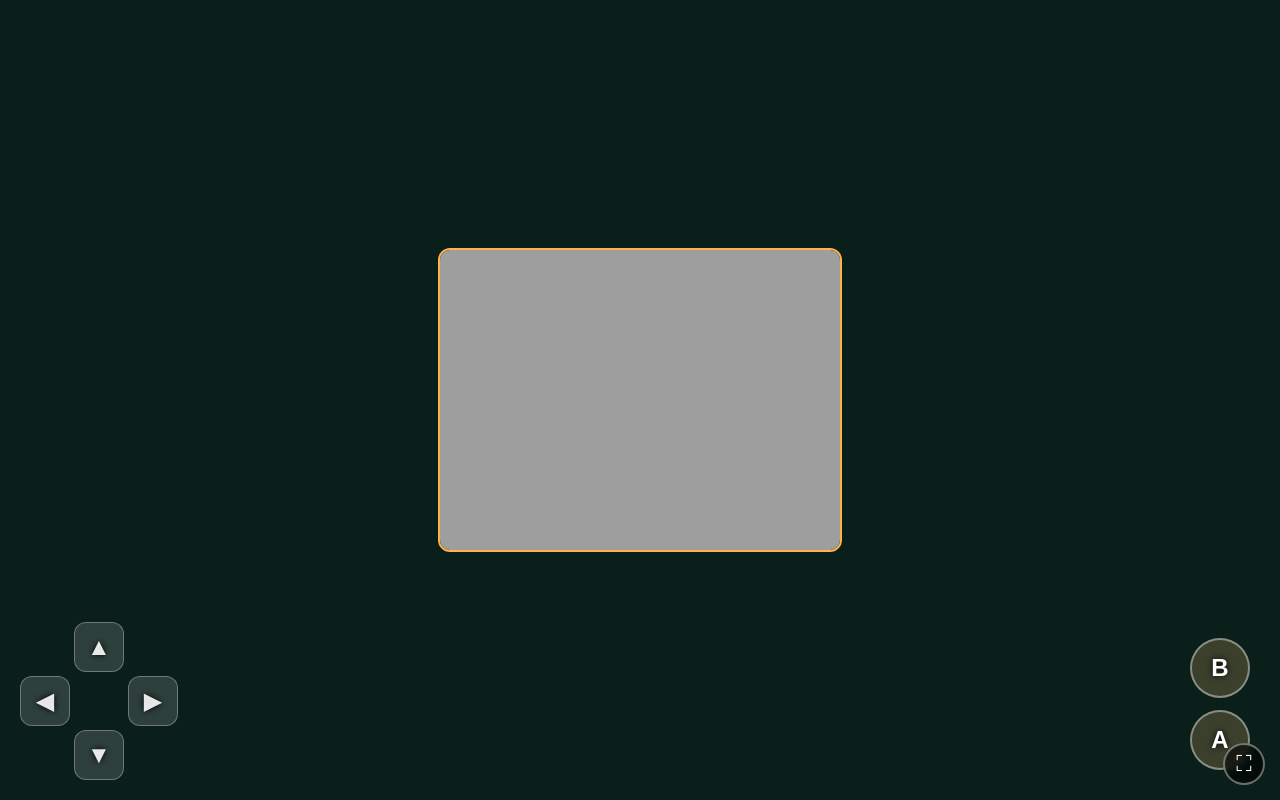
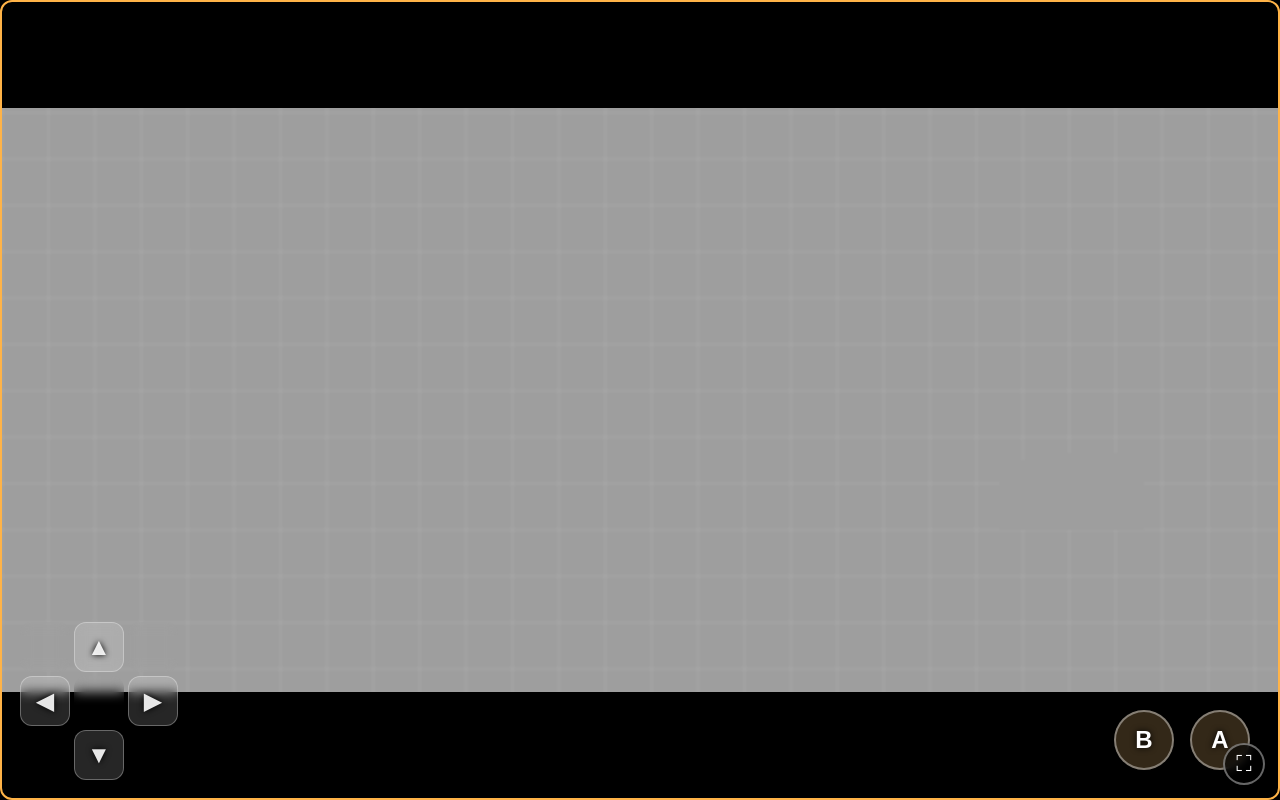
Before and after one commit to jeroviana/Feliz-cumple-mi-amor, a plain HTML site: page index.html in a window 1280 px wide. Drawn offline with Linux system fonts and the light colour scheme.

Commit message:
Eliminación de margenes

```diff
--- a/index.html
+++ b/index.html
@@ -14,7 +14,7 @@
             -webkit-touch-callout: none;
         }
         body {
-            background: #0a1f1a;
+            background: #000;
             display: flex;
             justify-content: center;
             align-items: center;
@@ -36,8 +36,8 @@
             border: 2px solid #ffb347;
             border-radius: 12px;
             image-rendering: crisp-edges;
-            max-width: 100%;
-            max-height: 100%;
+            width: 100%;
+            height: 100%;
             object-fit: contain;
             background: black;
         }
@@ -60,6 +60,7 @@
             cursor: pointer;
             z-index: 20;
             transition: 0.2s;
+            touch-action: manipulation;
         }
         #fullscreen-btn:hover {
             background: rgba(255,255,255,0.3);
@@ -94,7 +95,7 @@
             justify-content: center;
             cursor: pointer;
             transition: 0.05s;
-            touch-action: manipulation;
+            touch-action: none;
             -webkit-tap-highlight-color: transparent;
         }
         .dpad button:active {
@@ -111,9 +112,8 @@
             bottom: 30px;
             right: 30px;
             display: flex;
-            flex-direction: column;
-            align-items: flex-end;
-            gap: 12px;
+            flex-direction: row;   /* ahora horizontal */
+            gap: 16px;
             pointer-events: auto;
         }
         .action-btns button {
@@ -129,12 +129,25 @@
             text-shadow: 0 0 6px black;
             cursor: pointer;
             transition: 0.05s;
-            touch-action: manipulation;
+            touch-action: none;
             -webkit-tap-highlight-color: transparent;
         }
         .action-btns button:active {
             background: rgba(255,200,120,0.5);
             transform: scale(0.9);
+        }
+        /* Indicador de celda (debug) */
+        #cell-indicator {
+            position: absolute;
+            background: rgba(0,0,0,0.8);
+            color: white;
+            padding: 4px 10px;
+            border-radius: 20px;
+            font-size: 14px;
+            pointer-events: none;
+            z-index: 30;
+            display: none;
+            transform: translate(-50%, -50%);
         }
     </style>
 </head>
@@ -142,6 +155,7 @@
 <div id="game-container">
     <canvas id="gameCanvas"></canvas>
     <button id="fullscreen-btn" title="Pantalla completa">⛶</button>
+    <div id="cell-indicator"></div>
     <div class="touch-controls">
         <div class="dpad" id="dpad">
             <button class="empty"></button>
@@ -165,12 +179,33 @@
     (function() {
         const canvas = document.getElementById('gameCanvas');
         const ctx = canvas.getContext('2d');
+        const cellIndicator = document.getElementById('cell-indicator');
 
-        // ==================== IMAGEN DE FONDO ====================
+        // ==================== CONFIGURACIÓN ====================
+        const DEBUG = true;   // modo debug (para mapear celdas)
+
+        // Dimensiones lógicas del canvas (ventana visible)
+        const VIEW_WIDTH = 550;
+        const VIEW_HEIGHT = 252;
+
+        // Dimensiones del mapa (más grande que la vista)
+        const MAP_WIDTH = 1100;   // el doble de ancho
+        const MAP_HEIGHT = 504;   // el doble de alto
+
+        const CELL_SIZE = 20;          // celdas pequeñas
+        const MOVE_DURATION = 250;    // ms por paso
+        const ANIM_FRAME_DURATION = 150;
+
+        const JAVI_DRAW_WIDTH = 44;
+        const JAVI_DRAW_HEIGHT = 70;
+        const SOL_DRAW_WIDTH = 40;
+        const SOL_DRAW_HEIGHT = 63;
+        const VERTICAL_OFFSET_SOL = 0;
+
+        // ==================== IMÁGENES ====================
         const fondo = new Image();
         fondo.src = 'https://i.postimg.cc/BnqYsmvg/Habitacion-diminuta.png';
 
-        // ==================== SPRITES ====================
         const SPRITE_URLS = {
             javiFrente: 'https://i.postimg.cc/s2ZVkrzx/JAVIF.png',
             javiFrenteCaminando: 'https://i.postimg.cc/cJ8spSW6/JAVIFC-(2).png',
@@ -196,29 +231,19 @@
             loadedImages[key] = img;
         });
 
-        // ==================== DIMENSIONES ====================
-        const CELL_SIZE = 20;                 // celdas más pequeñas
-        const MOVE_DURATION = 250;           // ms por paso (más lento)
-        const ANIM_FRAME_DURATION = 150;     // alternancia de sprites
-        const JAVI_DRAW_WIDTH = 44;
-        const JAVI_DRAW_HEIGHT = 70;
-        const SOL_DRAW_WIDTH = 40;
-        const SOL_DRAW_HEIGHT = 63;
-        const VERTICAL_OFFSET_SOL = 0;
+        // ==================== ESTADO ====================
+        let COLS = Math.floor(MAP_WIDTH / CELL_SIZE);   // 55
+        let ROWS = Math.floor(MAP_HEIGHT / CELL_SIZE);  // 25
 
-        let COLS, ROWS;
+        let camera = { x: 0, y: 0 };
         let gameReady = false;
 
-        // Cámara (preparada para scroll, aunque ahora el mapa = canvas)
-        let camera = { x: 0, y: 0 };
-        let mapWidth, mapHeight;   // se igualan al tamaño del fondo
-
-        // Colisiones (por ahora vacías)
+        // Colisiones (vacías de momento)
         let collisionRects = [];
 
-        // ==================== ESTADO ====================
+        // Javi y Sol
         let javi = {
-            col: 13, row: 6,
+            col: 27, row: 12,   // centro aproximado del mapa
             faceDir: 'frente',
             moving: false,
             stepFrame: 0,
@@ -227,7 +252,7 @@
             moveStartTime: 0
         };
         let sol = {
-            col: 12, row: 6,
+            col: 26, row: 12,
             faceDir: 'frente',
             moving: false,
             stepFrame: 0,
@@ -314,12 +339,33 @@
         }
 
         function updateCamera() {
-            // Centrar cámara en Javi (en píxeles)
-            let targetX = javi.col * CELL_SIZE + CELL_SIZE/2 - canvas.width/2;
-            let targetY = javi.row * CELL_SIZE + CELL_SIZE/2 - canvas.height/2;
+            // Margen: 4 celdas = 80 píxeles desde el borde de la vista
+            const margin = 4 * CELL_SIZE;   // 80 px
+
+            // Posición central deseada (en píxeles del mundo)
+            const javiCenterX = javi.col * CELL_SIZE + CELL_SIZE/2;
+            const javiCenterY = javi.row * CELL_SIZE + CELL_SIZE/2;
+
+            // La cámara intenta mantener a Javi dentro de un rectángulo interior
+            let targetCamX = javiCenterX - VIEW_WIDTH/2;
+            let targetCamY = javiCenterY - VIEW_HEIGHT/2;
+
+            // Aplicar margen: si Javi está cerca del borde izquierdo de la vista, la cámara se mueve
+            if (javiCenterX - camera.x < margin) {
+                targetCamX = javiCenterX - margin;
+            } else if (javiCenterX - camera.x > VIEW_WIDTH - margin) {
+                targetCamX = javiCenterX - (VIEW_WIDTH - margin);
+            }
+
+            if (javiCenterY - camera.y < margin) {
+                targetCamY = javiCenterY - margin;
+            } else if (javiCenterY - camera.y > VIEW_HEIGHT - margin) {
+                targetCamY = javiCenterY - (VIEW_HEIGHT - margin);
+            }
+
             // Limitar a los bordes del mapa
-            camera.x = Math.max(0, Math.min(targetX, mapWidth - canvas.width));
-            camera.y = Math.max(0, Math.min(targetY, mapHeight - canvas.height));
+            camera.x = Math.max(0, Math.min(targetCamX, MAP_WIDTH - VIEW_WIDTH));
+            camera.y = Math.max(0, Math.min(targetCamY, MAP_HEIGHT - VIEW_HEIGHT));
         }
 
         function updateAnimation(ch, now) {
@@ -340,11 +386,36 @@
         // ==================== DIBUJO ====================
         function drawBackground() {
             if (fondo.complete && fondo.naturalWidth > 0) {
-                // Dibujar el fondo desplazado según la cámara
-                ctx.drawImage(fondo, -camera.x, -camera.y);
+                // Dibujar la imagen escalada al tamaño del mapa
+                ctx.drawImage(fondo, -camera.x, -camera.y, MAP_WIDTH, MAP_HEIGHT);
             } else {
                 ctx.fillStyle = '#2d6a4f';
-                ctx.fillRect(0, 0, canvas.width, canvas.height);
+                ctx.fillRect(0, 0, VIEW_WIDTH, VIEW_HEIGHT);
+            }
+            // Si debug, mostrar colisiones (si las hay) y grilla
+            if (DEBUG) {
+                // Grilla tenue
+                ctx.strokeStyle = 'rgba(255,255,255,0.15)';
+                ctx.lineWidth = 0.5;
+                for (let c = 0; c <= COLS; c++) {
+                    const x = c * CELL_SIZE - camera.x;
+                    ctx.beginPath();
+                    ctx.moveTo(x, 0);
+                    ctx.lineTo(x, VIEW_HEIGHT);
+                    ctx.stroke();
+                }
+                for (let r = 0; r <= ROWS; r++) {
+                    const y = r * CELL_SIZE - camera.y;
+                    ctx.beginPath();
+                    ctx.moveTo(0, y);
+                    ctx.lineTo(VIEW_WIDTH, y);
+                    ctx.stroke();
+                }
+                // Colisiones
+                ctx.fillStyle = 'rgba(255,0,0,0.2)';
+                for (let r of collisionRects) {
+                    ctx.fillRect(r.x - camera.x, r.y - camera.y, r.w, r.h);
+                }
             }
         }
 
@@ -354,7 +425,6 @@
             if (ch.moving) key += (ch.stepFrame % 2 === 0) ? '' : 'Caminando';
             const img = loadedImages[key];
 
-            // Posición en el mundo (relativa a la cámara)
             let worldX, worldY;
             if (ch.moving) {
                 const now = performance.now();
@@ -385,6 +455,31 @@
             }
         }
 
+        // ==================== DEBUG: CLIC PARA CELDA ====================
+        canvas.addEventListener('click', (e) => {
+            if (!DEBUG || !gameReady) return;
+            const rect = canvas.getBoundingClientRect();
+            const scaleX = VIEW_WIDTH / rect.width;   // relación entre canvas lógico y CSS
+            const scaleY = VIEW_HEIGHT / rect.height;
+            const clickX = (e.clientX - rect.left) * scaleX;
+            const clickY = (e.clientY - rect.top) * scaleY;
+
+            // Coordenadas del mundo
+            const worldX = clickX + camera.x;
+            const worldY = clickY + camera.y;
+            const col = Math.floor(worldX / CELL_SIZE);
+            const row = Math.floor(worldY / CELL_SIZE);
+
+            // Mostrar indicador
+            cellIndicator.style.display = 'block';
+            cellIndicator.style.left = (e.clientX - rect.left) + 'px';
+            cellIndicator.style.top = (e.clientY - rect.top) + 'px';
+            cellIndicator.textContent = `${col},${row}`;
+            setTimeout(() => { cellIndicator.style.display = 'none'; }, 1500);
+
+            console.log(`Celda: col=${col}, row=${row} (x=${worldX.toFixed(0)}, y=${worldY.toFixed(0)})`);
+        });
+
         // ==================== BUCLE ====================
         let lastAnimFrame = 0;
         function loop(now) {
@@ -400,7 +495,7 @@
                 tryMoveJavi();
             }
 
-            ctx.clearRect(0, 0, canvas.width, canvas.height);
+            ctx.clearRect(0, 0, VIEW_WIDTH, VIEW_HEIGHT);
             drawBackground();
             drawChar(javi, false);
             drawChar(sol, true);
@@ -409,21 +504,16 @@
         }
 
         // ==================== INICIALIZACIÓN ====================
-        fondo.onload = () => {
-            canvas.width = fondo.naturalWidth;   // 550
-            canvas.height = fondo.naturalHeight; // 252
-            mapWidth = canvas.width;
-            mapHeight = canvas.height;
-            COLS = Math.floor(mapWidth / CELL_SIZE);
-            ROWS = Math.floor(mapHeight / CELL_SIZE);
-            // Colocar a Javi en el centro del mapa
-            javi.col = Math.floor(COLS / 2);
-            javi.row = Math.floor(ROWS / 2) + 1;
-            sol.col = javi.col - 1;
-            sol.row = javi.row;
-            updateCamera();
-            gameReady = true;
-        };
+        canvas.width = VIEW_WIDTH;
+        canvas.height = VIEW_HEIGHT;
+
+        // Posicionar a Javi en el centro del mapa grande
+        javi.col = Math.floor(COLS / 2);
+        javi.row = Math.floor(ROWS / 2);
+        sol.col = javi.col - 1;
+        sol.row = javi.row;
+        updateCamera();
+        gameReady = true;
 
         // ==================== CONTROLES TÁCTILES ====================
         function setupTouchControls() {
@@ -435,9 +525,9 @@
             const btnB = document.getElementById('btnB');
 
             function addDirBtn(btn, dx, dy) {
-                let interval;
                 btn.addEventListener('pointerdown', (e) => {
                     e.preventDefault();
+                    e.stopPropagation();
                     activeDir.dx = dx;
                     activeDir.dy = dy;
                 });
@@ -454,20 +544,32 @@
                         activeDir.dy = 0;
                     }
                 });
+                // Prevenir menú contextual
+                btn.addEventListener('contextmenu', (e) => e.preventDefault());
             }
             addDirBtn(btnUp, 0, -1);
             addDirBtn(btnDown, 0, 1);
             addDirBtn(btnLeft, -1, 0);
             addDirBtn(btnRight, 1, 0);
 
-            // Botón A para interactuar (por ahora placeholder)
-            btnA.addEventListener('click', () => {
+            // Botón A (interactuar – placeholder)
+            btnA.addEventListener('click', (e) => {
+                e.preventDefault();
                 console.log('A presionado (interactuar)');
+                // Aquí luego activaremos la interacción con el objeto cercano
             });
+            btnA.addEventListener('contextmenu', (e) => e.preventDefault());
 
-            // Botón B para correr o cancelar (placeholder)
-            btnB.addEventListener('pointerdown', () => { /* correr */ });
-            btnB.addEventListener('pointerup', () => { /* dejar de correr */ });
+            // Botón B (correr/cancelar – placeholder)
+            btnB.addEventListener('pointerdown', (e) => {
+                e.preventDefault();
+                // correr
+            });
+            btnB.addEventListener('pointerup', (e) => {
+                e.preventDefault();
+                // dejar de correr
+            });
+            btnB.addEventListener('contextmenu', (e) => e.preventDefault());
         }
 
         // ==================== PANTALLA COMPLETA ====================
@@ -479,7 +581,7 @@
             }
         });
 
-        // ==================== TECLADO (para desarrollo) ====================
+        // ==================== TECLADO ====================
         window.addEventListener('keydown', e => {
             if (e.key.startsWith('Arrow')) {
                 e.preventDefault();
```
